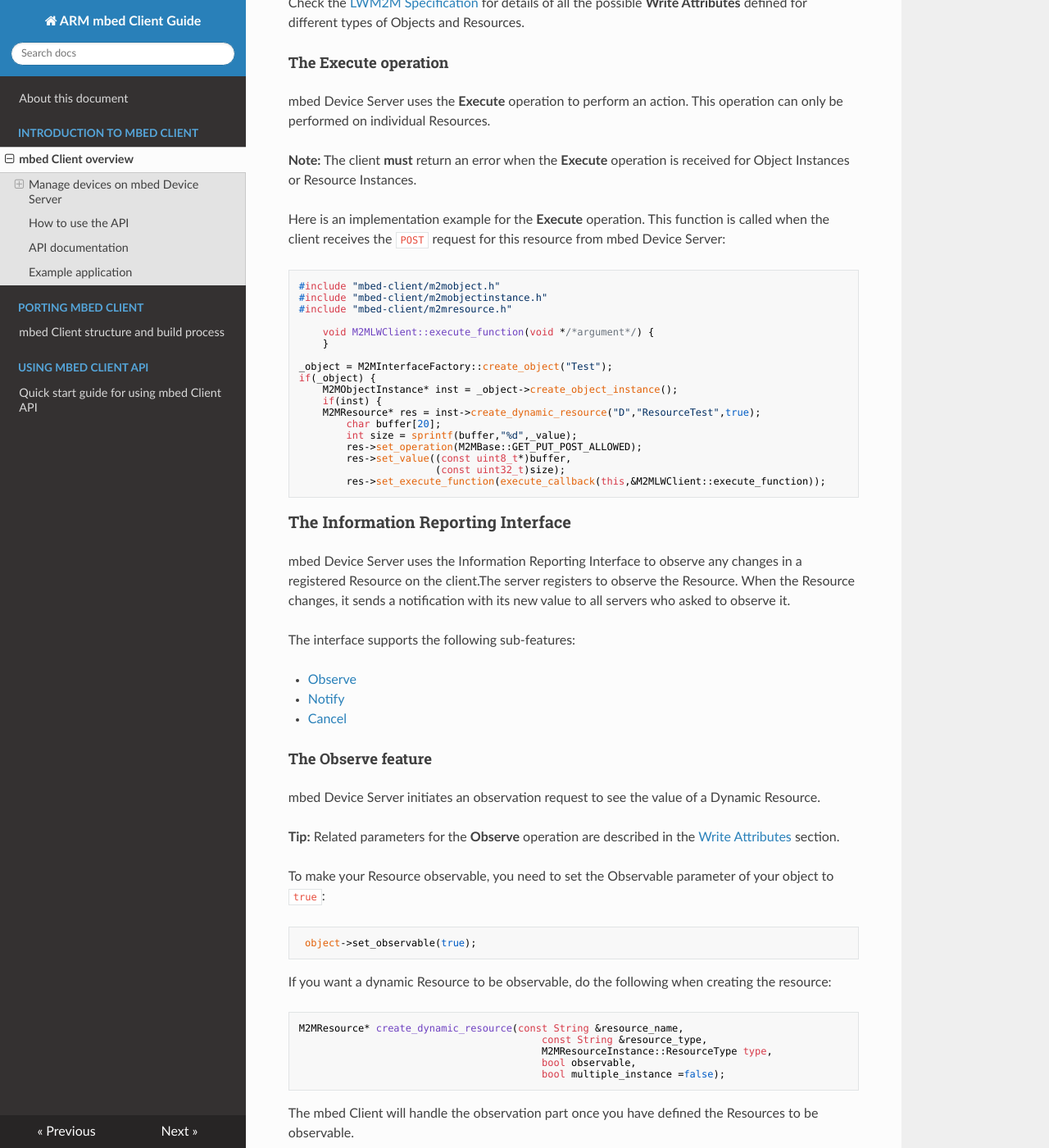
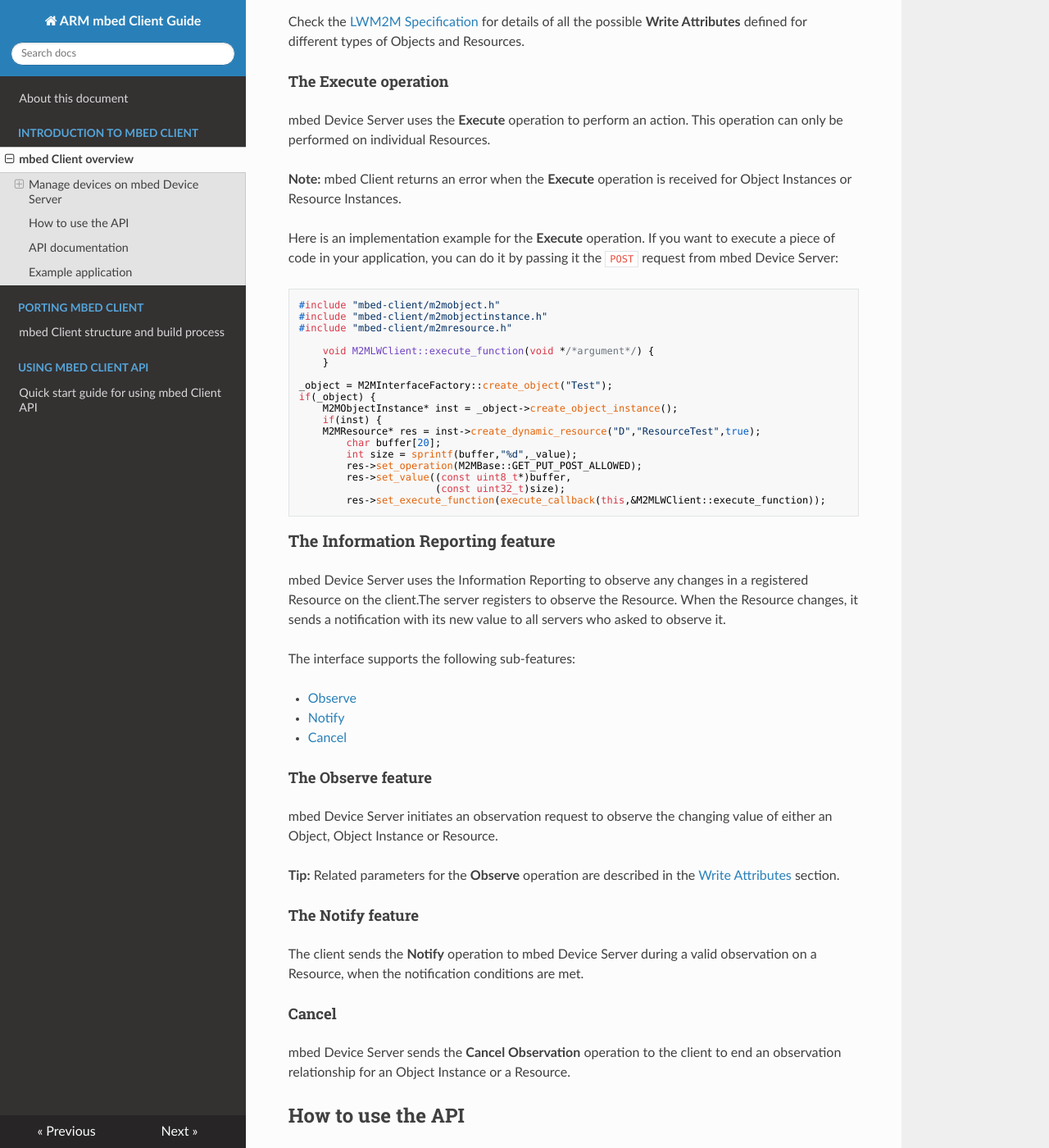
Before and after one commit to ARMmbed/mbed-client, an MkDocs documentation site: the page built from docs/Introduction.md, in a window 1280 px wide and 1400 px high, scrolled down 7234 px. Shown: the whole window at 82% size. Built offline with MkDocs 1.6.1, drawn with Linux system fonts in a browser that asks for light colours; nearby versions of some CDN libraries; old or Windows-style settings are respelled for this version of MkDocs; some of the changed text lies outside the part shown.

Commit message:
Editorial changes.

````diff
--- a/docs/Introduction.md
+++ b/docs/Introduction.md
@@ -12,7 +12,7 @@
 
 ## Manage devices on mbed Device Server
 
-There are three interfaces between mbed Device Server and mbed Client:
+There are three features supported by mbed Client:
 
 - [Client Registration and Deregistration](#the-client-registration-feature)
 - [Device Management and Service Enablement](#the-device-management-and-service-enabler-interface)
@@ -20,7 +20,7 @@
 
 The API also provides an interface to define the application endpoint information. This information will be delivered to mbed Device Server during the registration operation.
 
-To create an interface for your endpoint (client):
+First, you need to create an interface for mbed Client:
 
 ```
 #include "mbed-client/m2minterfacefactory.h"
@@ -38,13 +38,13 @@
 ```
 
 
-### The Client Registration Interface
+### The Client Registration feature
 
-The client uses the Client Registration Interface to register with mbed Device Server, update registration and deregister.
+The client uses the Client Registration to register with mbed Device Server, update registration and deregister.
 
 Currently, only one-to-one client-server registration is supported. One-to-many client-server registrations will be supported in an upcoming release.
 
-The Client Registration Interface includes multiple sub-features. Currently supported:
+The Client Registration includes multiple sub-features. Currently supported:
 
 - [Register](#the-register-feature)
 - [Update](#the-update-feature)
@@ -58,7 +58,7 @@
 
 * Performs the **Register** operation and provides parameters that mbed Device Server requires to register the client (for example Endpoint Name).
 
-* Maintains the registration and session (for example Lifetime, Queue Mode).
+* Maintains the registration and session (for example, it sets the Lifetime and Queue Mode towards mbed Device Server).
 
 * Provides information on the Objects the client supports and existing Object Instances in the client.
 
@@ -210,9 +210,9 @@
 
 You will get more information about the error from the `error` parameter passed with the callback; use it to fix the source of the problem.
 
-### The Device Management and Service Enabler Interface
+### The Device Management and Service Enabler feature
 
-mbed Device Server uses the Device Management and Service Enabler Interface to access Object Instances and Resources available on the client. The interface provides this access through the following operations:
+mbed Device Server uses the Device Management and Service Enabler to access Object Instances and Resources available on the client. The interface provides this access through the following operations:
 
 - [Create](#the-create-operation)
 - Delete
@@ -305,9 +305,9 @@
 
 mbed Device Server uses the **Execute** operation to perform an action. This operation can only be performed on individual Resources.
 
-**Note:** The client **must** return an error when the **Execute** operation is received for Object Instances or Resource Instances.
+**Note:** mbed Client returns an error when the **Execute** operation is received for Object Instances or Resource Instances.
 
-Here is an implementation example for the **Execute** operation. This function is called when the client receives the `POST` request for this resource from mbed Device Server:
+Here is an implementation example for the **Execute** operation. If you want to execute a piece of code in your application, you can do it by passing it the `POST` request from mbed Device Server:
 
 ```
 #include "mbed-client/m2mobject.h"
@@ -331,9 +331,9 @@
 ```
 
 
-### The Information Reporting Interface
+### The Information Reporting feature
 
-mbed Device Server uses the Information Reporting Interface to observe any changes in a registered Resource on the client.The server registers to observe the Resource. When the Resource changes, it sends a notification with its new value to all servers who asked to observe it.
+mbed Device Server uses the Information Reporting to observe any changes in a registered Resource on the client.The server registers to observe the Resource. When the Resource changes, it sends a notification with its new value to all servers who asked to observe it.
 
 The interface supports the following sub-features:
 
@@ -343,27 +343,9 @@
 
 #### The Observe feature
 
-mbed Device Server initiates an observation request to see the value of a Dynamic Resource.
+mbed Device Server initiates an observation request to observe the changing value of either an Object, Object Instance or Resource.
 
 **Tip:** Related parameters for the **Observe** operation are described in the [Write Attributes](#write-attributes) section.
-
-To make your Resource observable, you need to set the Observable parameter of your object to `true`:
-
-```
- object->set_observable(true);
-```
-
-If you want a dynamic Resource to be observable, do the following when creating the resource:
-
-```
-M2MResource* create_dynamic_resource(const String &resource_name,
-                                         const String &resource_type,
-                                         M2MResourceInstance::ResourceType type,
-                                         bool observable,
-                                         bool multiple_instance =false);
-```
-
-The mbed Client will handle the observation part once you have defined the Resources to be observable.
 
 #### The Notify feature
 
````
Also changed, not shown: other parts of docs/Introduction.md (+1 -1 lines).
